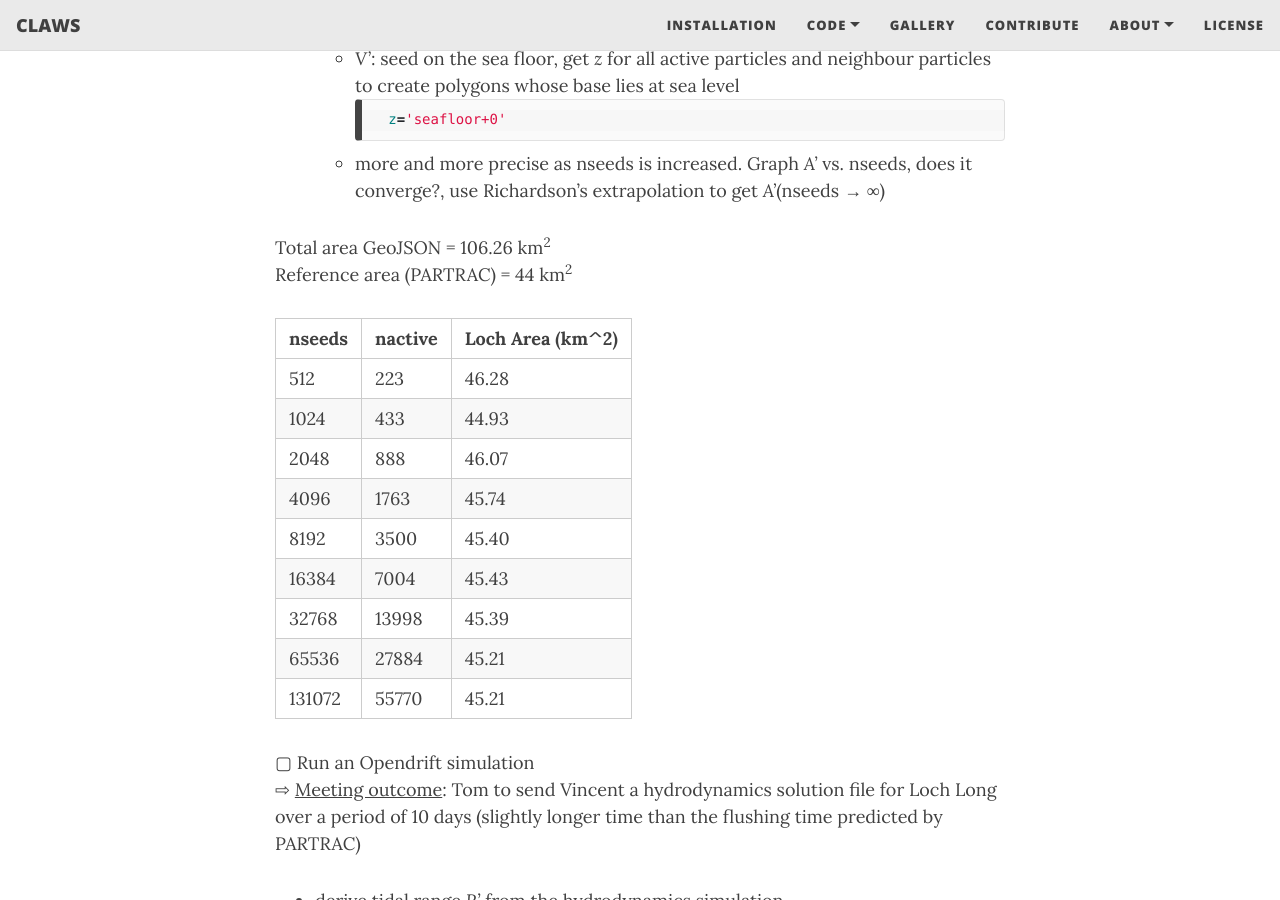
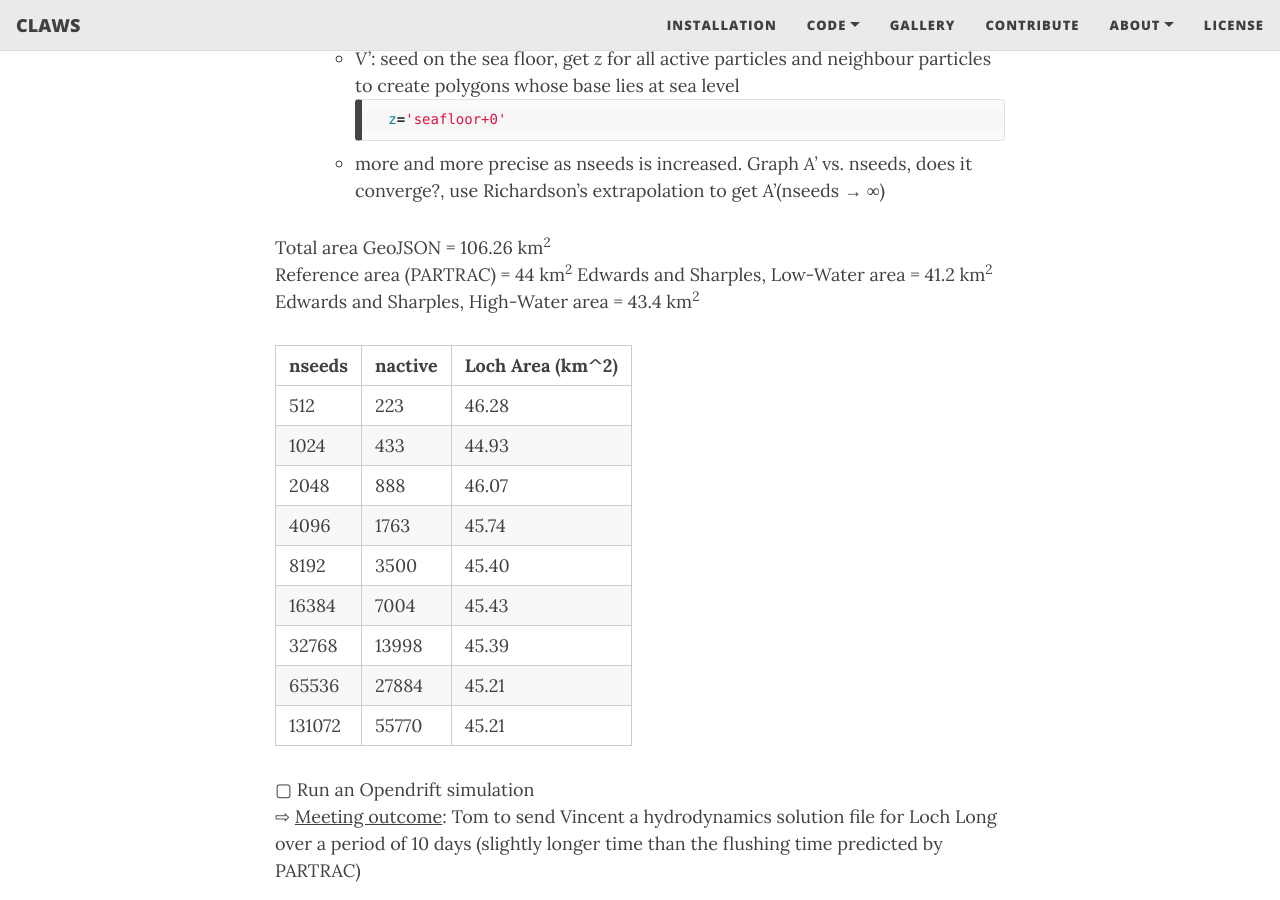
Before and after one commit to claws-scot/claws-scot.github.io, a Jekyll site: the page built from meetings/meeting-220613-N.md, in a window 1280 px wide and 900 px high, scrolled down 6106 px. Built offline with Jekyll 4.4.1, drawn with Linux system fonts in a browser that asks for light colours; nearby versions of some CDN libraries.

Commit message:
Editing web pages

```diff
--- a/meetings/meeting-220613-N.md
+++ b/meetings/meeting-220613-N.md
@@ -149,6 +149,8 @@
 
 Total area GeoJSON = 106.26 km<sup>2</sup>
 Reference area (PARTRAC) = 44 km<sup>2</sup>
+Edwards and Sharples, Low-Water area = 41.2 km<sup>2</sup>
+Edwards and Sharples, High-Water area = 43.4 km<sup>2</sup>
 
 | **nseeds** | **nactive** | **Loch Area (km^2)** |
 |---|---|---|
```
